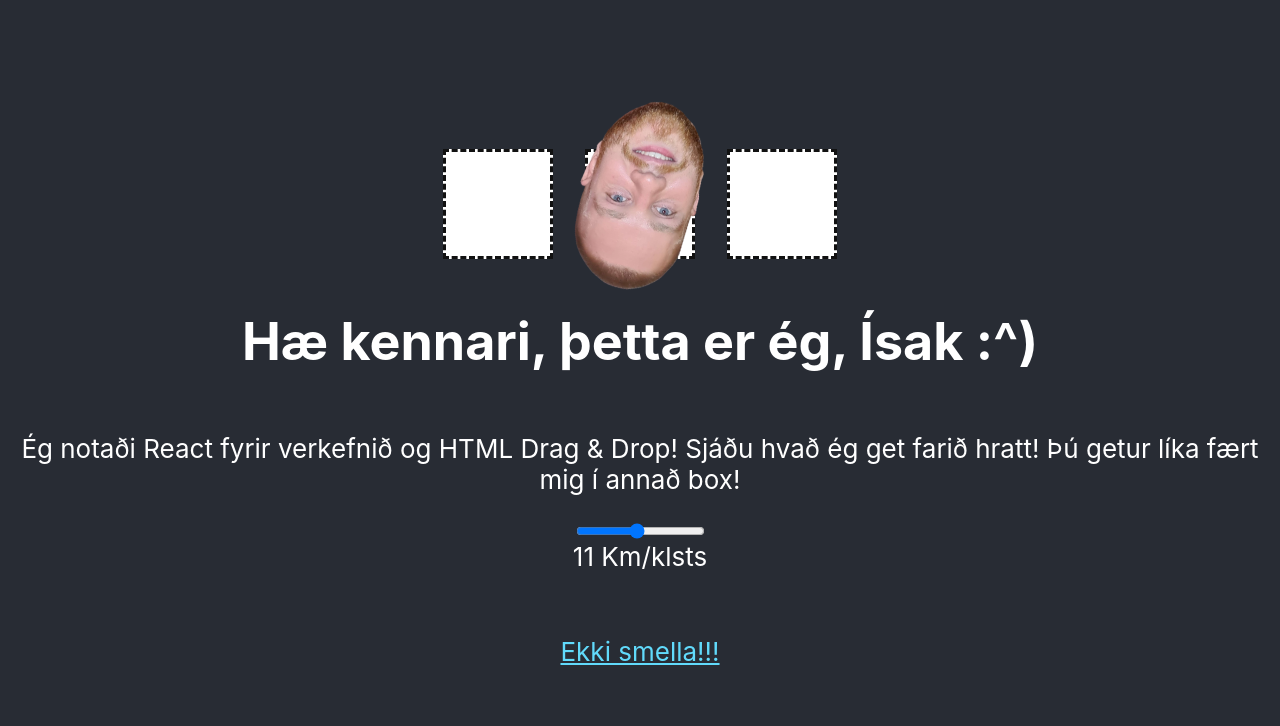
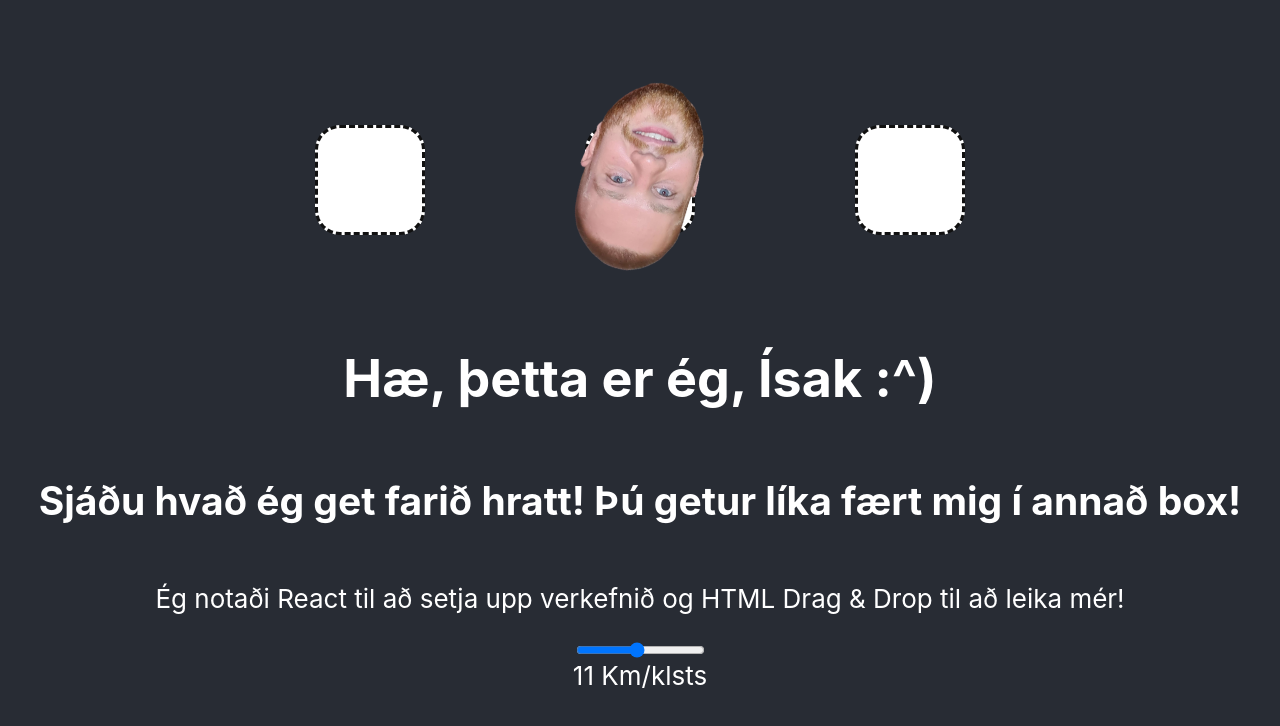
Before and after one commit to IsakLoftsson/Vefforritun-Verkefni-10, a React (Create React App) app: page / in a window 1280 px wide. Shown: the top 726 px of the page. Built offline with nearby package versions, Linux system fonts and the light colour scheme.

Commit message:
Version 2.0

```diff
--- a/src/App.css
+++ b/src/App.css
@@ -42,11 +42,8 @@ a {
   display: flex;
   justify-content: center;
   align-items: center;
-  flex-direction: column;
-  text-align: center;
-  font-size: 4rem;
-  font-weight: bold;
   background-color: #fff;
+  border-radius: 25px;
   border: 3px dashed #111;
   transition: border-width 0.2s, transform 0.2s, background-color 0.4s;
 }
@@ -59,5 +56,9 @@ a {
 
 .droppable-elements {
   display: flex;
-  gap: 2rem;
+  gap: 10rem;
 }
+
+h1 {
+  margin-top: 6rem;
+}
--- a/src/App.js
+++ b/src/App.js
@@ -1,82 +1,61 @@
 import React, { useState, useEffect } from 'react';
 import './App.css';
-//asdfasdfasdfasdf
-/*
-const draggableElements = document.querySelectorAll(".draggable");
-const droppableElements = document.querySelectorAll(".droppable");
-console.log('draggableElements', draggableElements);
-console.log('droppableElements', droppableElements);
 
-draggableElements.forEach(elem => {
-  elem.addEventListener("dragstart", dragStart); // Fires as soon as the user starts dragging an item - This is where we can define the drag data
-  // elem.addEventListener("drag", drag); // Fires when a dragged item (element or text selection) is dragged
-  // elem.addEventListener("dragend", dragEnd); // Fires when a drag operation ends (such as releasing a mouse button or hitting the Esc key) - After the dragend event, the drag and drop operation is complete
-});
-
-droppableElements.forEach(elem => {
-  elem.addEventListener("dragenter", dragEnter); // Fires when a dragged item enters a valid drop target
-  elem.addEventListener("dragover", dragOver); // Fires when a dragged item is being dragged over a valid drop target, repeatedly while the draggable item is within the drop zone
-  elem.addEventListener("dragleave", dragLeave); // Fires when a dragged item leaves a valid drop target
-  elem.addEventListener("drop", drop); // Fires when an item is dropped on a valid drop target
-});
-*/
-
+// Þegar ég byrja að draga draggable
 function dragStart(event) {
   //console.log('dragStart event', event.target.classList);
   event.dataTransfer.setData("text", event.target.id); // or "text/plain" but just "text" would also be fine since we are not setting any other type/format for data value
 }
 
+// Þegar ég fer inn á svæði droppable með draggable
 function dragEnter(event) {
-  if(!event.target.classList.contains("dropped")) {
-    //console.log('dragEnter event', event.target.classList);
+  if(!event.target.classList.contains("dropped") || event.target.classList.contains("droppable")) {
+    // console.log('dragEnter event', event.target.classList);
+    event.target.classList.remove("dropped");
     event.target.classList.add("droppable-hover");
-    //console.log('dragEnter event 2', event.target.classList);
+    // console.log('dragEnter event 2', event.target.classList);
   }
 }
 
-let i = 0;
+// Þegar ég er yfir svæði droppable með draggable
 function dragOver(event) {
-  i=i+1;
   if(!event.target.classList.contains("dropped")) {
     event.preventDefault(); // Prevent default to allow drop
     //console.log('dragOver event number ',i, event.target.classList);
   }
 }
 
+// Þegar ég fer út af svæði droppable með draggable
 function dragLeave(event) {
   if(!event.target.classList.contains("dropped")) {
     event.target.classList.remove("droppable-hover");
     //console.log('dragLeave event', event.target.classList);
   }
+  if(event.target.classList.contains("dropped")) {
+    event.target.classList.remove("dropped");
+    //console.log('dragLeave event', event.target.classList);
+  }
 }
 
+// Þegar ég sleppi draggable á svæði droppable
 function drop(event) {
-  console.log('drop event 1', event.target.classList);
-
+  //console.log('drop event 1', event.target.classList);
   event.preventDefault(); // This is in order to prevent the browser default handling of the data
   event.target.classList.remove("droppable-hover");
-  console.log('drop event 2', event.target.classList);
-
-  // useless i think // const draggableElementData = event.dataTransfer.getData("text"); // Get the dragged data. This method will return any data that was set to the same type in the setData() method
+  // console.log('drop event 2', event.target.classList);
   const draggableElementData = document.querySelector(".draggable")
-  console.log('image draggable', draggableElementData);
-
-  // const draggableElement = document.getElementById(draggableElementData);
-  event.target.classList.add("dropped");
-  console.log('drop event 4', event.target.classList);
-
-  //event.target.style.backgroundColor = window.getComputedStyle(draggableElement).color;
+  // console.log('image draggable', draggableElementData);
+  // console.log('drop event 4', event.target.classList);
   console.log('image draggable before change', draggableElementData);
   console.log('draggableElementData.classList: ', draggableElementData.classList);
   draggableElementData.classList.add("dragged");
   console.log('draggableElementData.classList 2: ', draggableElementData.classList);
   console.log('image draggable after change', draggableElementData);
-
-  console.log('drop event 5', event.target.classList);
-
-  // draggableElementData.setAttribute("draggable", "false");
-  // event.target.insertAdjacentHTML("afterbegin", `<i class="fas fa-${draggableElementData}"></i>`)
-  event.target.appendChild(draggableElementData);
+  // console.log('drop event 5', event.target.classList);
+  if (!event.target.classList.contains("dropped") && !event.target.classList.contains("draggable")) {
+    event.target.appendChild(draggableElementData);
+  }
+  event.target.classList.add("dropped");
 }
 
 function App() {
@@ -90,16 +69,16 @@ function App() {
     console.log('droppableElements', droppableElements);
 
     draggableElements.forEach(elem => {
-      elem.addEventListener("dragstart", dragStart); // Fires as soon as the user starts dragging an item - This is where we can define the drag data
+      elem.addEventListener("dragstart", dragStart);
       // elem.addEventListener("drag", drag); // Fires when a dragged item (element or text selection) is dragged
       // elem.addEventListener("dragend", dragEnd); // Fires when a drag operation ends (such as releasing a mouse button or hitting the Esc key) - After the dragend event, the drag and drop operation is complete
     });
 
     droppableElements.forEach(elem => {
-      elem.addEventListener("dragenter", dragEnter); // Fires when a dragged item enters a valid drop target
-      elem.addEventListener("dragover", dragOver); // Fires when a dragged item is being dragged over a valid drop target, repeatedly while the draggable item is within the drop zone
-      elem.addEventListener("dragleave", dragLeave); // Fires when a dragged item leaves a valid drop target
-      elem.addEventListener("drop", drop); // Fires when an item is dropped on a valid drop target
+      elem.addEventListener("dragenter", dragEnter);
+      elem.addEventListener("dragover", dragOver);
+      elem.addEventListener("dragleave", dragLeave);
+      elem.addEventListener("drop", drop);
     });
 
   }, []);
@@ -115,7 +94,7 @@ function App() {
       <header className="App-header">
       <section className="droppable-elements">
           <div className="droppable" ></div>
-          <div className="droppable" ><span>
+          <div className="droppable dropped" ><span>
             <img
               src={process.env.PUBLIC_URL + '/logo-mr-man.png'}
               className="draggable"
@@ -128,8 +107,9 @@ function App() {
           </span></div>
           <div className="droppable"><span></span></div>
         </section>
-        <h1> Hæ kennari, þetta er ég, Ísak :^) </h1>
-        <p>Ég notaði React fyrir verkefnið og HTML Drag & Drop! Sjáðu hvað ég get farið hratt! Þú getur líka fært mig í annað box!</p>
+        <h1> Hæ, þetta er ég, Ísak :^) </h1>
+        <h2> Sjáðu hvað ég get farið hratt! Þú getur líka fært mig í annað box!</h2>
+        <p>Ég notaði React til að setja upp verkefnið og HTML Drag & Drop til að leika mér! </p>
         <input
           type="range"
           min="1"
@@ -138,13 +118,6 @@ function App() {
           onChange={handleSliderChange}
         />
         <span>{`${21-animationDuration} Km/klst`}s</span> {}
-        <a
-          className="App-link"
-          href="./location.html"
-          rel="noopener noreferrer"
-        >
-          Ekki smella!!!
-        </a>
       </header>
     </div>
   );
```
Also changed, not shown: 1 other file (tests, documents, lock files or other folders).
